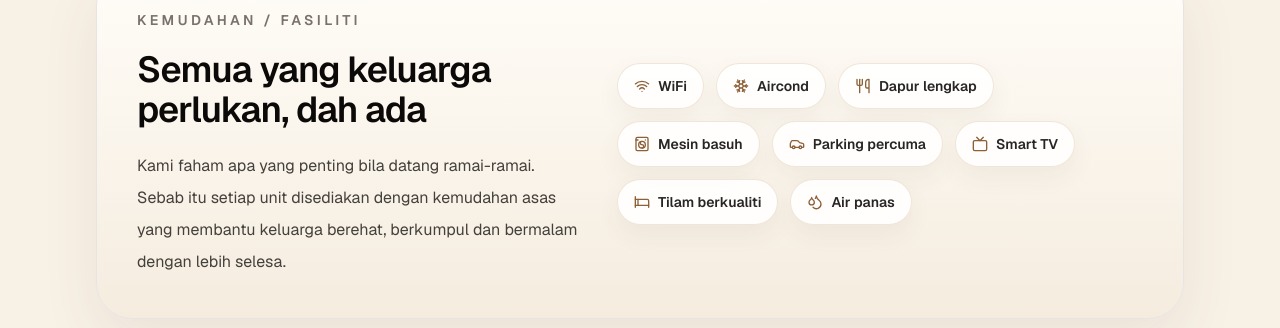
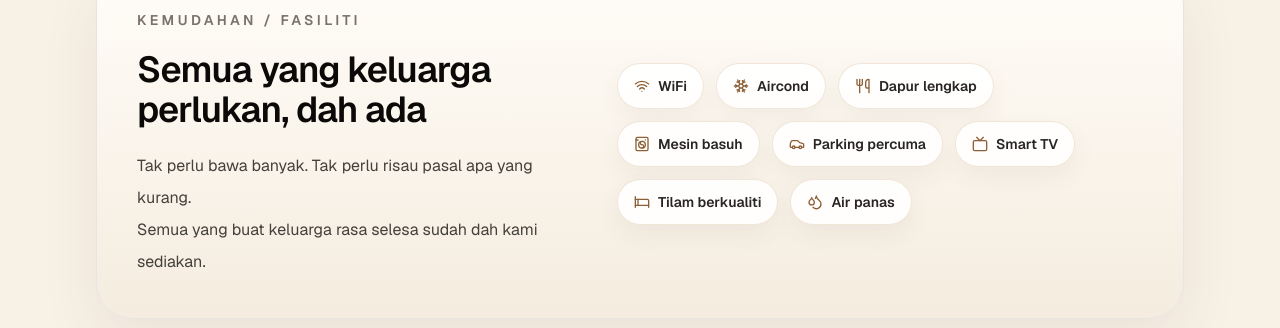
Before and after one commit to AinSmartSRU/Haji-Saif-Homestay, a Next.js app: page / in a window 1280 px wide. Shown: the part 1761-2089 px from the top of the page. Built offline with nearby package versions, Linux system fonts and the light colour scheme; no server answers.

Commit message:
Update page.tsx

```diff
--- a/app/page.tsx
+++ b/app/page.tsx
@@ -299,10 +299,9 @@ export default function HomePage() {
                   Semua yang keluarga perlukan, dah ada
                 </h2>
                 <p className="max-w-xl text-sm leading-7 text-stone-700 sm:text-base sm:leading-8">
-                  Kami faham apa yang penting bila datang ramai-ramai. Sebab
-                  itu setiap unit disediakan dengan kemudahan asas yang
-                  membantu keluarga berehat, berkumpul dan bermalam dengan
-                  lebih selesa.
+                  Tak perlu bawa banyak. Tak perlu risau pasal apa yang kurang.
+                  <br />
+                  Semua yang buat keluarga rasa selesa sudah dah kami sediakan.
                 </p>
               </div>
 
```
